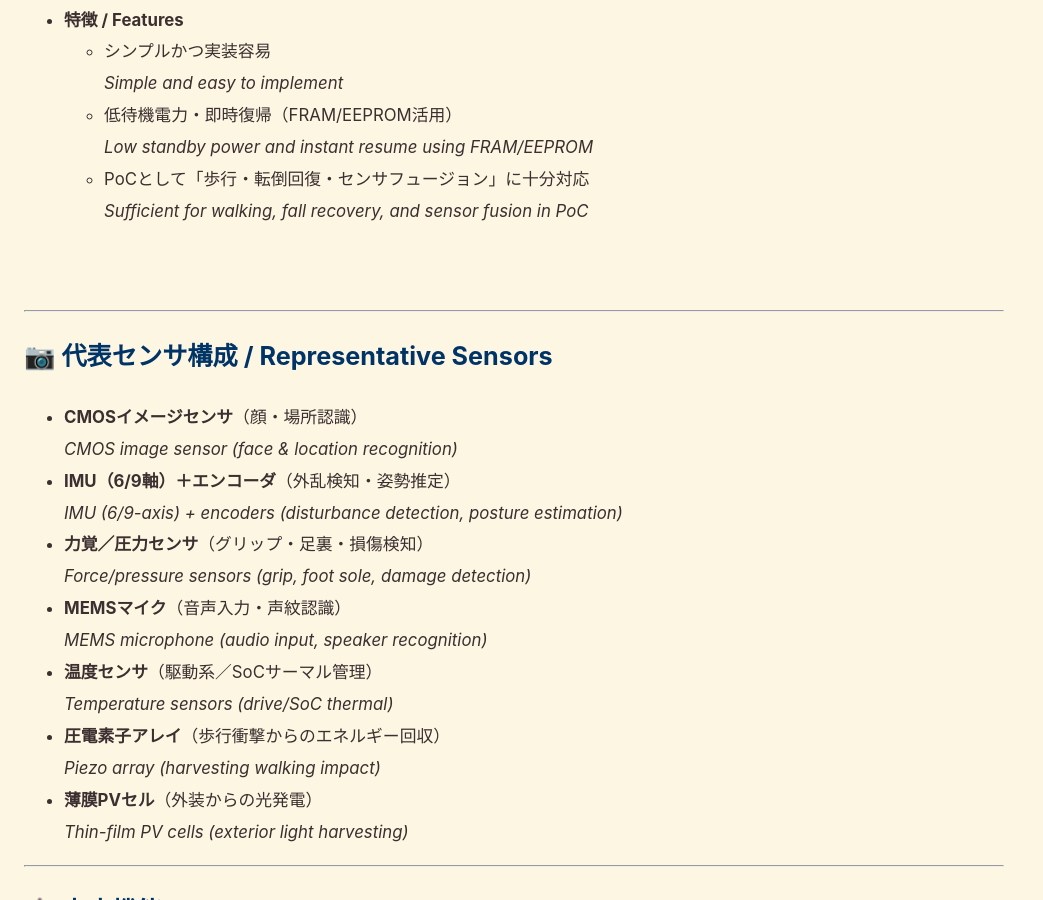
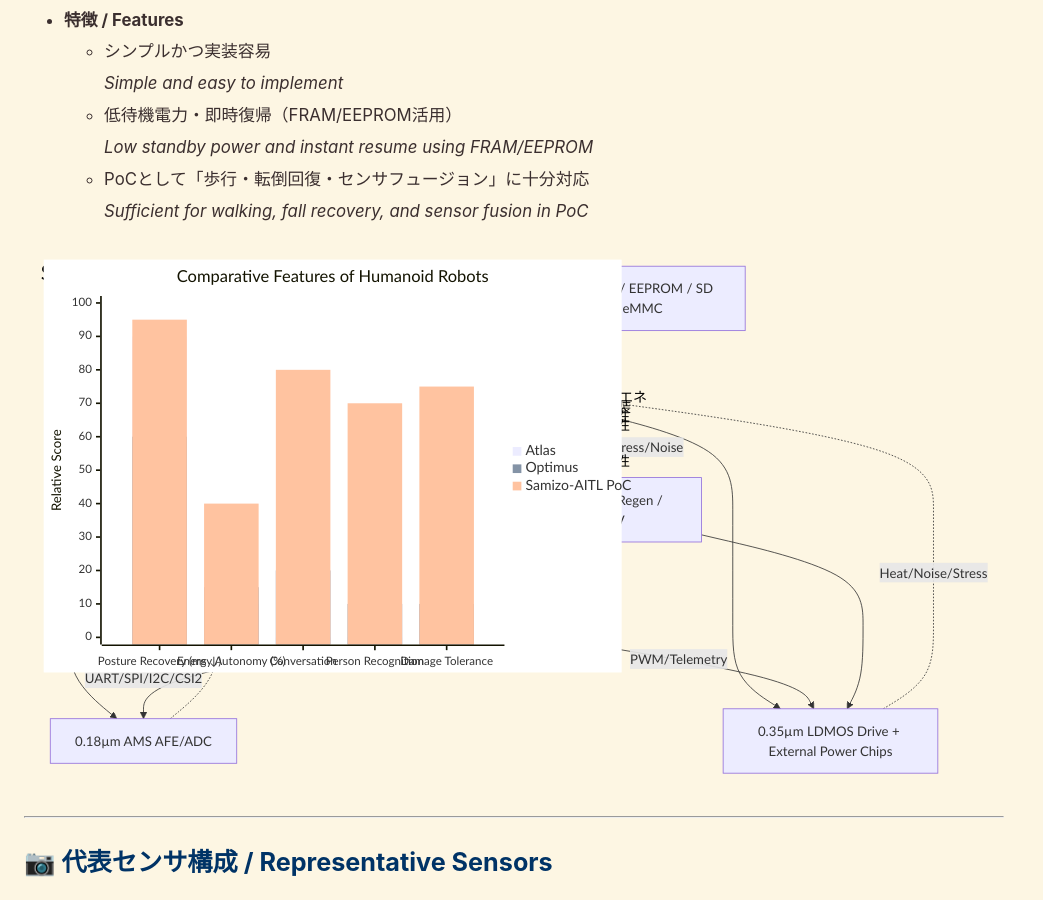
Before and after one commit to Samizo-AITL/AITL-H, a Jekyll site: the page built from PoC/humanoid/index.md, in a window 1280 px wide and 900 px high, scrolled down 3414 px. Shown: the whole window, without its empty margins (0-1043 px from the left). Built offline with Jekyll 4.4.1, drawn with Linux system fonts in a browser that asks for light colours; some of the changed lines change nothing that is shown; some of the changed text lies outside the part shown.

Commit message:
Update index.md

````diff
--- a/PoC/humanoid/index.md
+++ b/PoC/humanoid/index.md
@@ -203,49 +203,15 @@
 ### 📊 世界主要人型ロボット比較 / Comparative Chart
 
 ```mermaid
-%% Mermaid xychart-beta (棒グラフ)
+%% Mermaid v10+ 必須
 xychart-beta
     title "Comparative Features of Humanoid Robots"
     x-axis ["Posture Recovery (ms ↓)", "Energy Autonomy (%)", "Conversation", "Person Recognition", "Damage Tolerance"]
     y-axis "Relative Score" 0 --> 100
 
-    bar "Atlas" [90, 10, 0, 0, 10]
-    bar "Optimus" [60, 15, 20, 10, 10]
+    bar Atlas [90, 10, 0, 0, 10]
+    bar Optimus [60, 15, 20, 10, 10]
     bar "Samizo-AITL PoC" [95, 40, 80, 70, 75]
-```
-
-### 📊 世界主要人型ロボット比較 / Comparative Chart
-
-```mermaid
-gantt
-    title Comparative Features of Humanoid Robots
-    dateFormat  X
-    axisFormat  %L
-
-    section Posture Recovery (ms ↓)
-    Atlas          :done,    0, 90
-    Optimus        :active,  0, 60
-    Samizo-AITL PoC:         0, 95
-
-    section Energy Autonomy (%)
-    Atlas          :done,    0, 10
-    Optimus        :active,  0, 15
-    Samizo-AITL PoC:         0, 40
-
-    section Conversation
-    Atlas          :done,    0, 0
-    Optimus        :active,  0, 20
-    Samizo-AITL PoC:         0, 80
-
-    section Person Recognition
-    Atlas          :done,    0, 0
-    Optimus        :active,  0, 10
-    Samizo-AITL PoC:         0, 70
-
-    section Damage Tolerance
-    Atlas          :done,    0, 10
-    Optimus        :active,  0, 10
-    Samizo-AITL PoC:         0, 75
 ```
 
 📌 **総評 / Overall Assessment**
````
